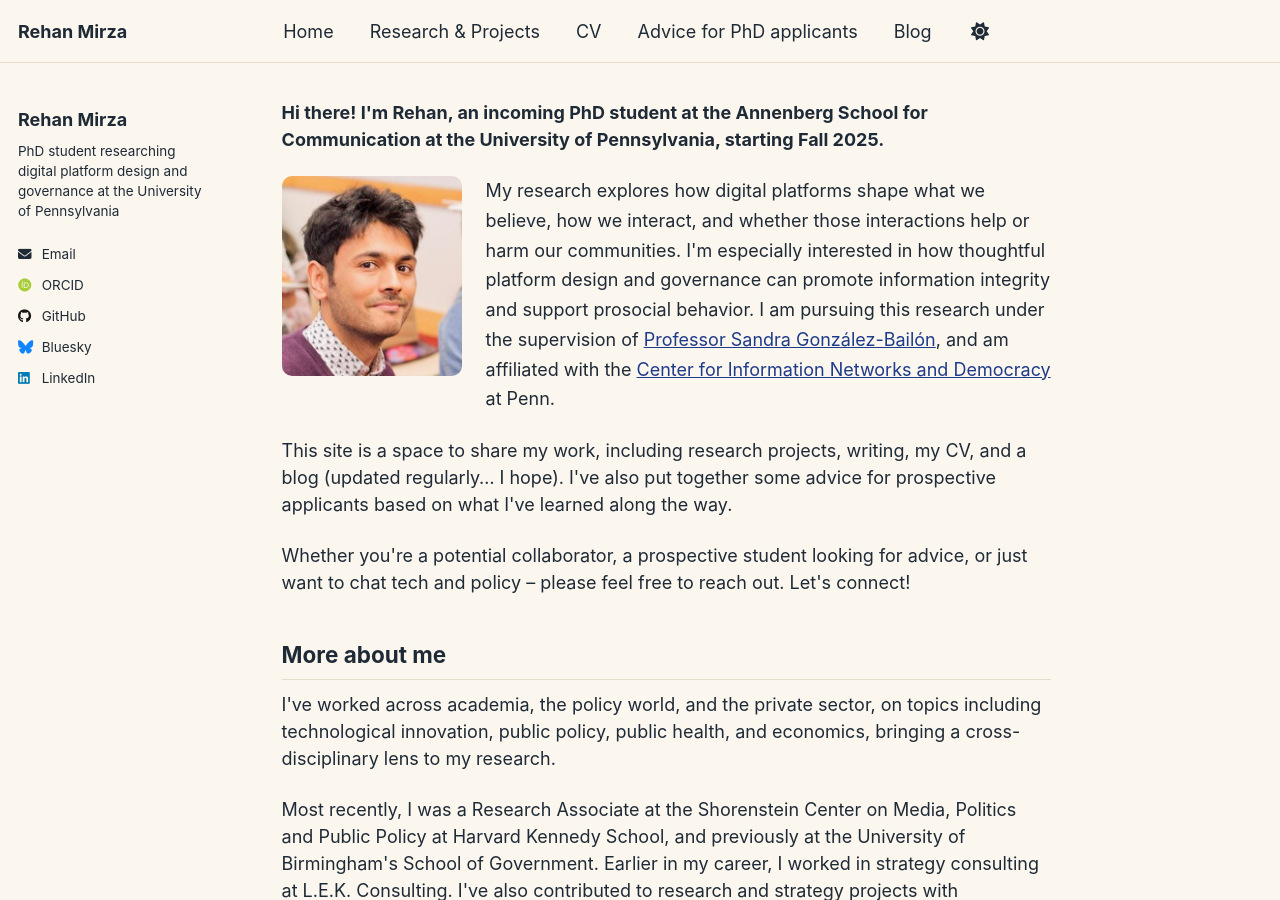
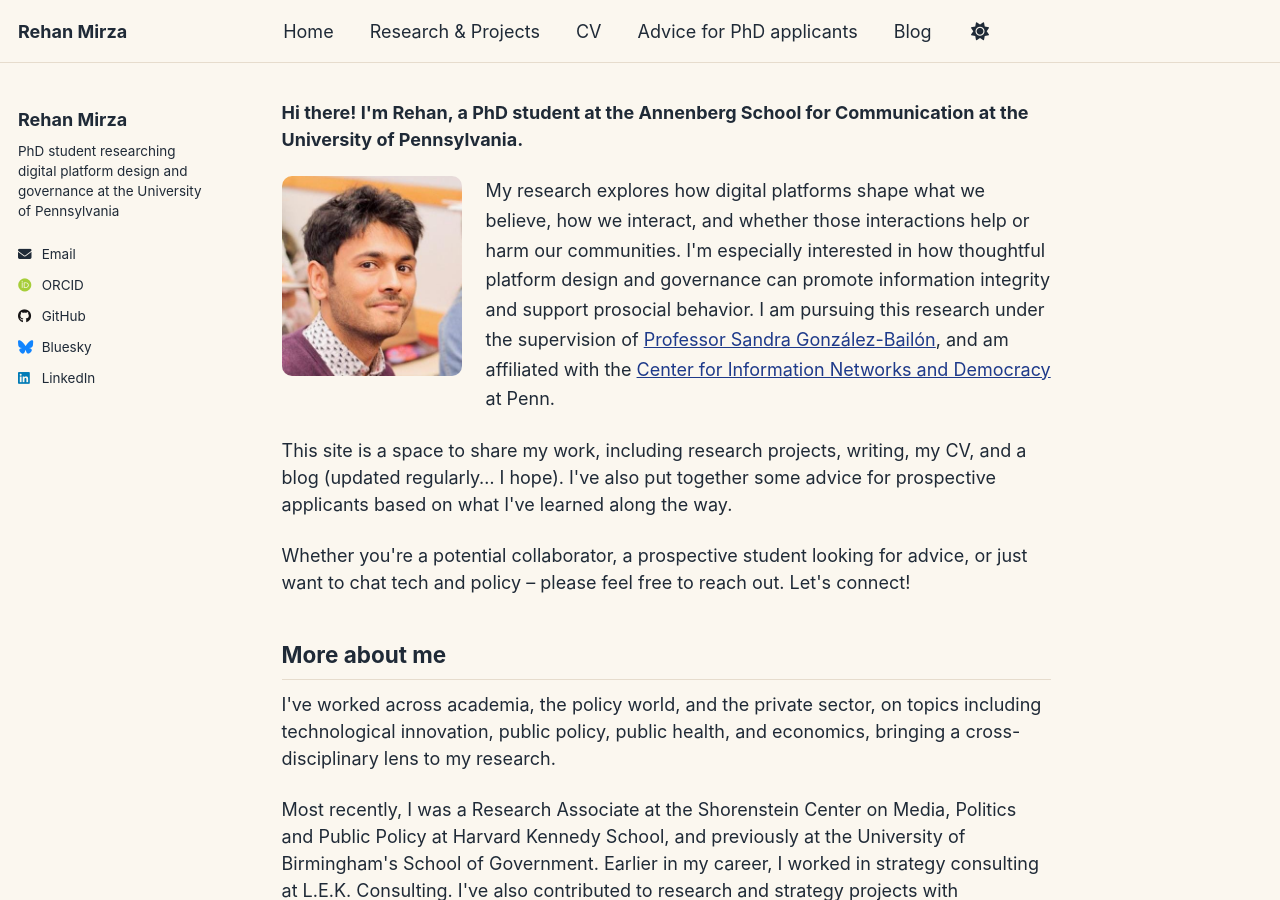
Before and after one commit to ramirza1/Rehan-Mirza, a Jekyll site: the page built from _pages/about.md, in a window 1280 px wide and 900 px high. Built offline with Jekyll 4.4.1, drawn with Linux system fonts in a browser that asks for light colours; some web fonts are replaced; a script that is not in the unit is left out.

Commit message:
Update about.md
Updated Description

```diff
--- a/_pages/about.md
+++ b/_pages/about.md
@@ -23,7 +23,7 @@ redirect_from:
 
   <!-- Top intro (bold) -->
   <p class="intro-lead">
-    <strong>Hi there! I'm Rehan, an incoming PhD student at the Annenberg School for Communication at the University of Pennsylvania, starting Fall 2025.</strong>
+    <strong>Hi there! I'm Rehan, a PhD student at the Annenberg School for Communication at the University of Pennsylvania.</strong>
   </p>
 
   <!-- Research block: photo left, text right -->
```
